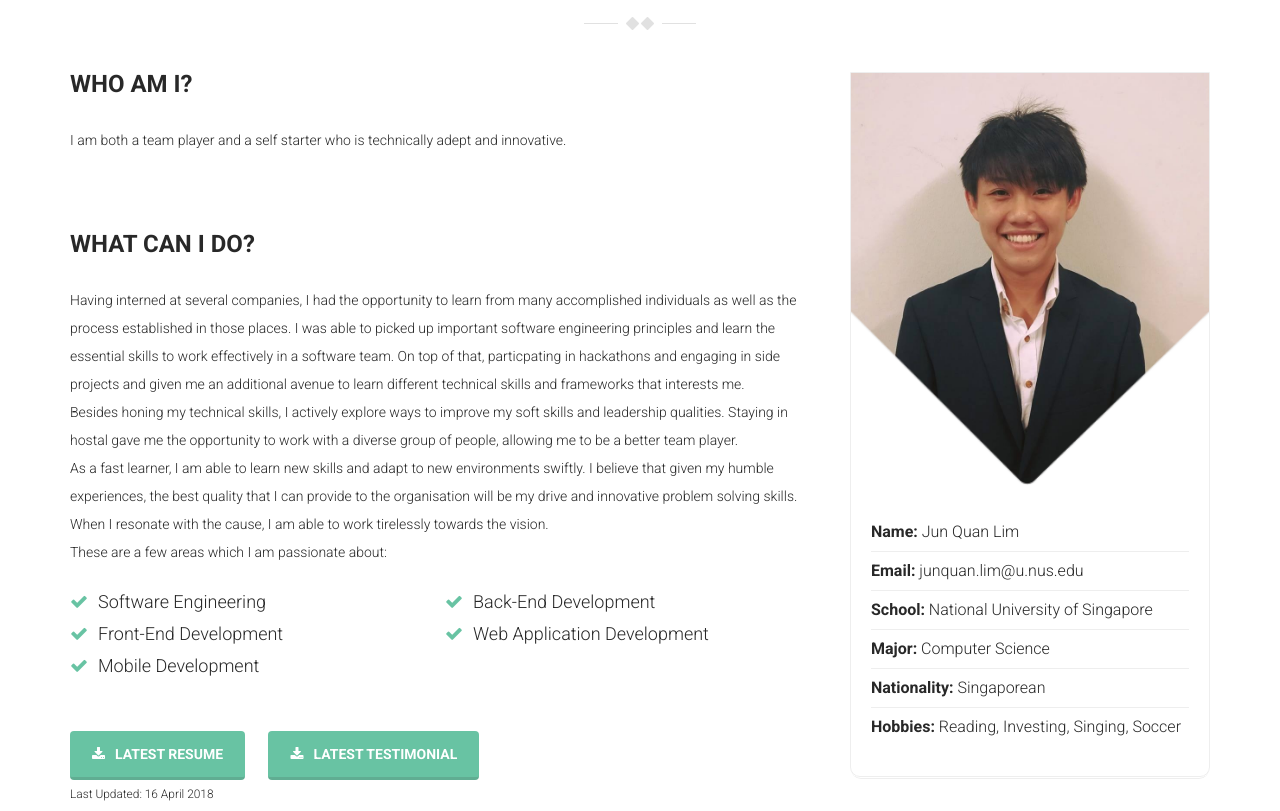
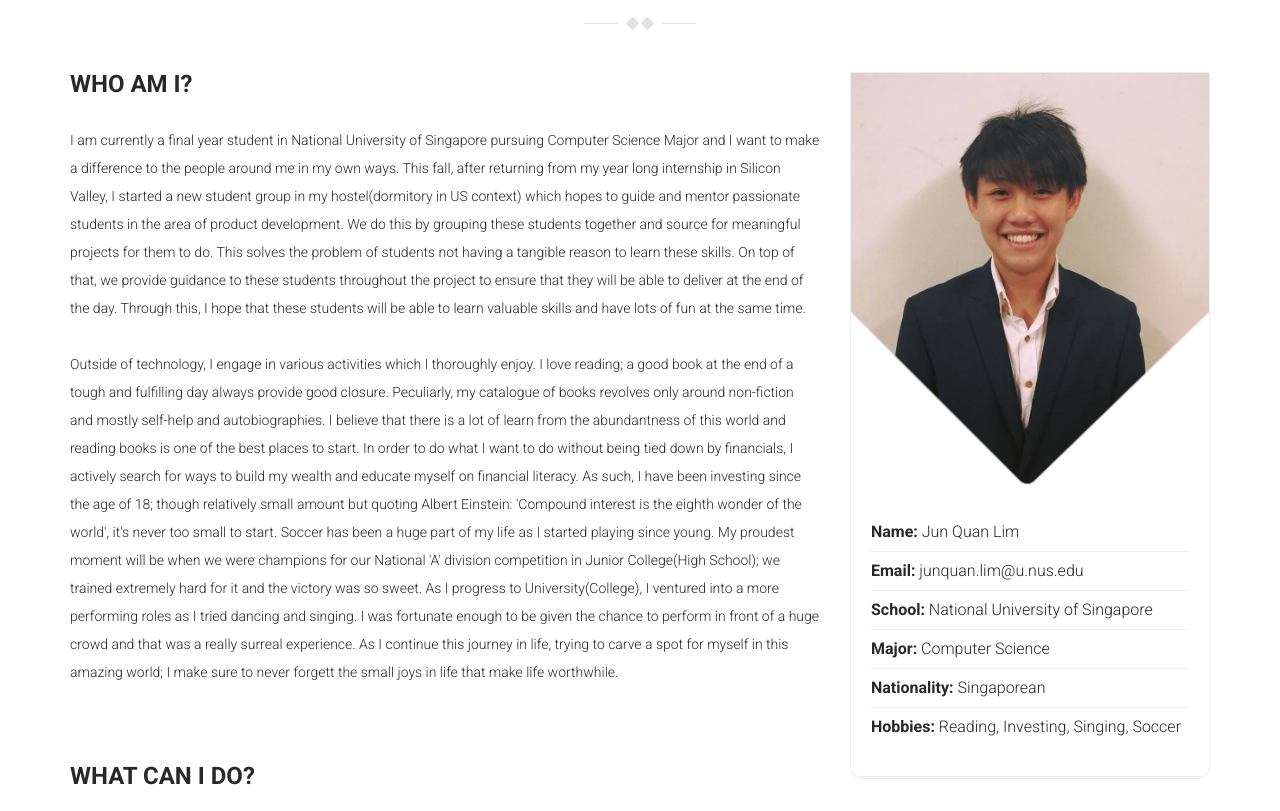
Before and after one commit to JunQuann/JunQuann.github.io, a plain HTML site: page index.html in a window 1280 px wide. Shown: the part 1040-1851 px from the top of the page. Drawn offline with nearby package versions, Linux system fonts and the light colour scheme; files that its build step writes are made by us from their sources.

Commit message:
final update

```diff
--- a/index.html
+++ b/index.html
@@ -121,7 +121,22 @@
 			<div class="short-info wow fadeInUp">
 				<h3>Who am I?</h3>
 				<p>
-					I am both a team player and a self starter who is technically adept and innovative.
+					I am currently a final year student in National University of Singapore pursuing Computer Science Major and I want to make a difference to the people around me in my own ways.
+					This fall, after returning from my year long internship in Silicon Valley, I started a new student group in my hostel(dormitory in US context) which hopes to guide and mentor passionate students
+					in the area of product development. We do this by grouping these students together and source for meaningful projects for them to do. This solves the problem of students not having a tangible reason
+					to learn these skills. On top of that, we provide guidance to these students throughout the project to ensure that they will be able to deliver at the end of the day. Through this, I hope that these students
+					will be able to learn valuable skills and have lots of fun at the same time.
+					<br>
+					<br>
+					Outside of technology, I engage in various activities which I thoroughly enjoy. I love reading; a good book at the end of a tough and fulfilling day always provide good closure.
+					Peculiarly, my catalogue of books revolves only around non-fiction and mostly self-help and autobiographies. I believe that there is a lot of learn from the abundantness of this world and reading books is one of the
+					best places to start. In order to do what I want to do without being tied down by financials, I actively search for ways to build my wealth and educate myself on financial literacy. As such, I have been investing since
+					the age of 18; though relatively small amount but quoting Albert Einstein: 'Compound interest is the eighth wonder of the world', it's never too small to start. Soccer has been a huge part
+					of my life as I started playing since young. My proudest moment will be when we were champions for our National 'A' division competition in Junior College(High School); we trained extremely hard for it and the
+					victory was so sweet. As I progress to University(College), I ventured into a more performing roles as I tried dancing and singing. I was fortunate enough to be given the chance to perform
+					in front of a huge crowd and that was a really surreal experience. As I continue this journey in life, trying to carve a spot for myself in this amazing world; I make sure to never forgett
+					the small joys in life that make life worthwhile.
+
 				</p>
 				<br>
 				<p>
@@ -136,11 +151,12 @@
 					I was able to picked up important software engineering principles and learn the essential skills to work effectively in a software team.
 					On top of that, particpating in hackathons and engaging in side projects and given me an additional avenue to learn different technical skills and frameworks that interests me.
 					<br>
+					<br>
 					Besides honing my technical skills, I actively explore ways to improve my soft skills and leadership qualities. Staying in hostal gave me the opportunity to work with a diverse
 					group of people, allowing me to be a better team player.
-					<br>
 					As a fast learner, I am able to learn new skills and adapt to new environments swiftly. I believe that given my humble experiences, the best quality that I can provide to the organisation
 					will be my drive and innovative problem solving skills. When I resonate with the cause, I am able to work tirelessly towards the vision.
+					<br>
 					<br>
 					These are a few areas which I am passionate about:
 				</p>
@@ -155,9 +171,9 @@
             </div>
 
             <div class="download-button">
-				<a class="btn btn-primary" href="assets/docs/Resume_JunQuan_Lim.pdf" target="_blank"><i class="fa fa-download"></i>Latest Resume</a>
+				<a class="btn btn-primary" href="assets/docs/JunQuan_Resume.pdf" target="_blank"><i class="fa fa-download"></i>Latest Resume</a>
 				<a class="btn btn-primary" href="assets/docs/Testimonial_JunQuan_Lim.pdf" target="_blank"><i class="fa fa-download"></i>Latest testimonial</a>
-				<small style="display: block;">Last Updated: 16 April 2018</small>
+				<small style="display: block;">Last Updated: 20 Oct 2019</small>
             </div>
           </div>
 
```
Also changed, not shown: 2 other files.
